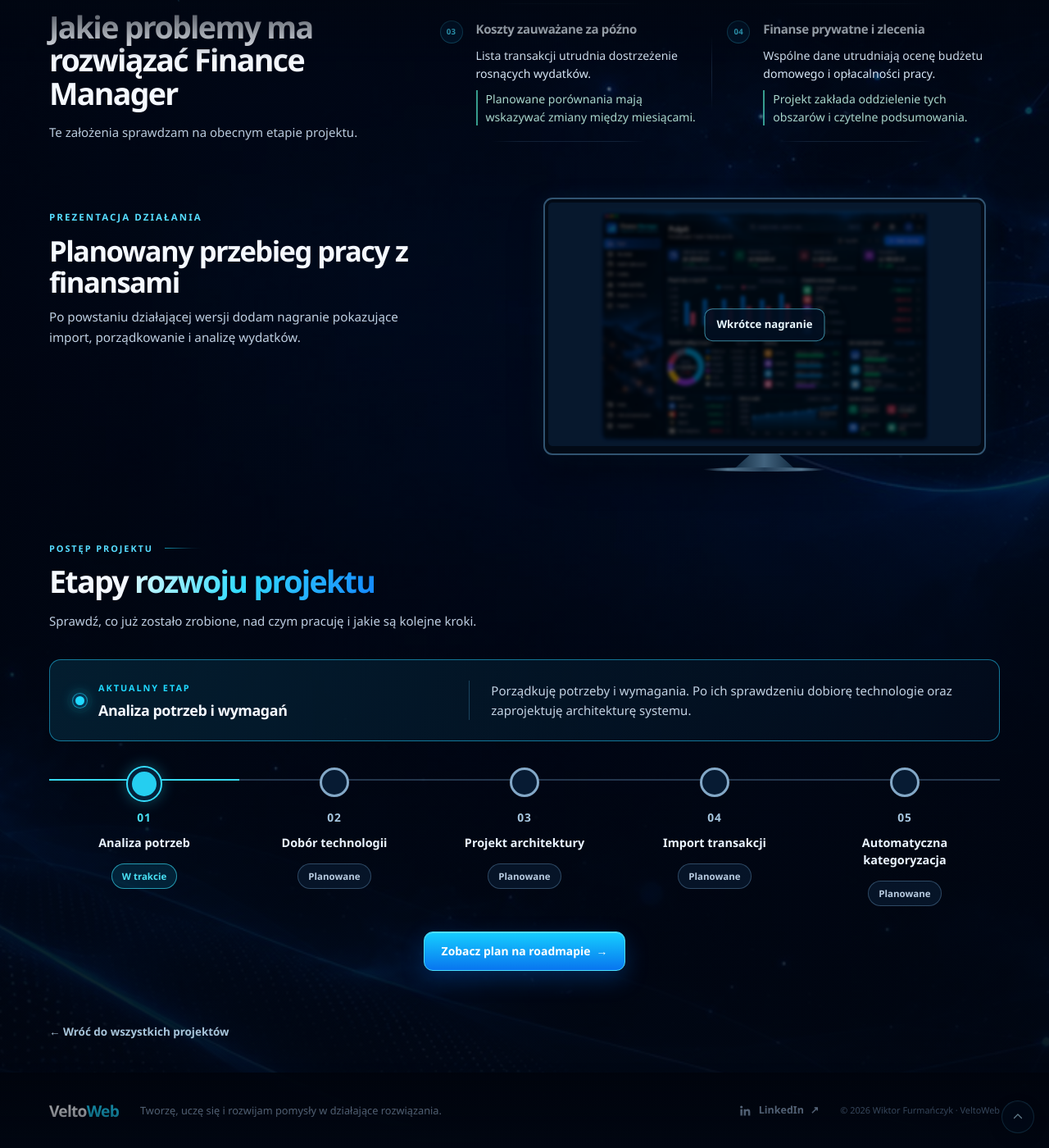
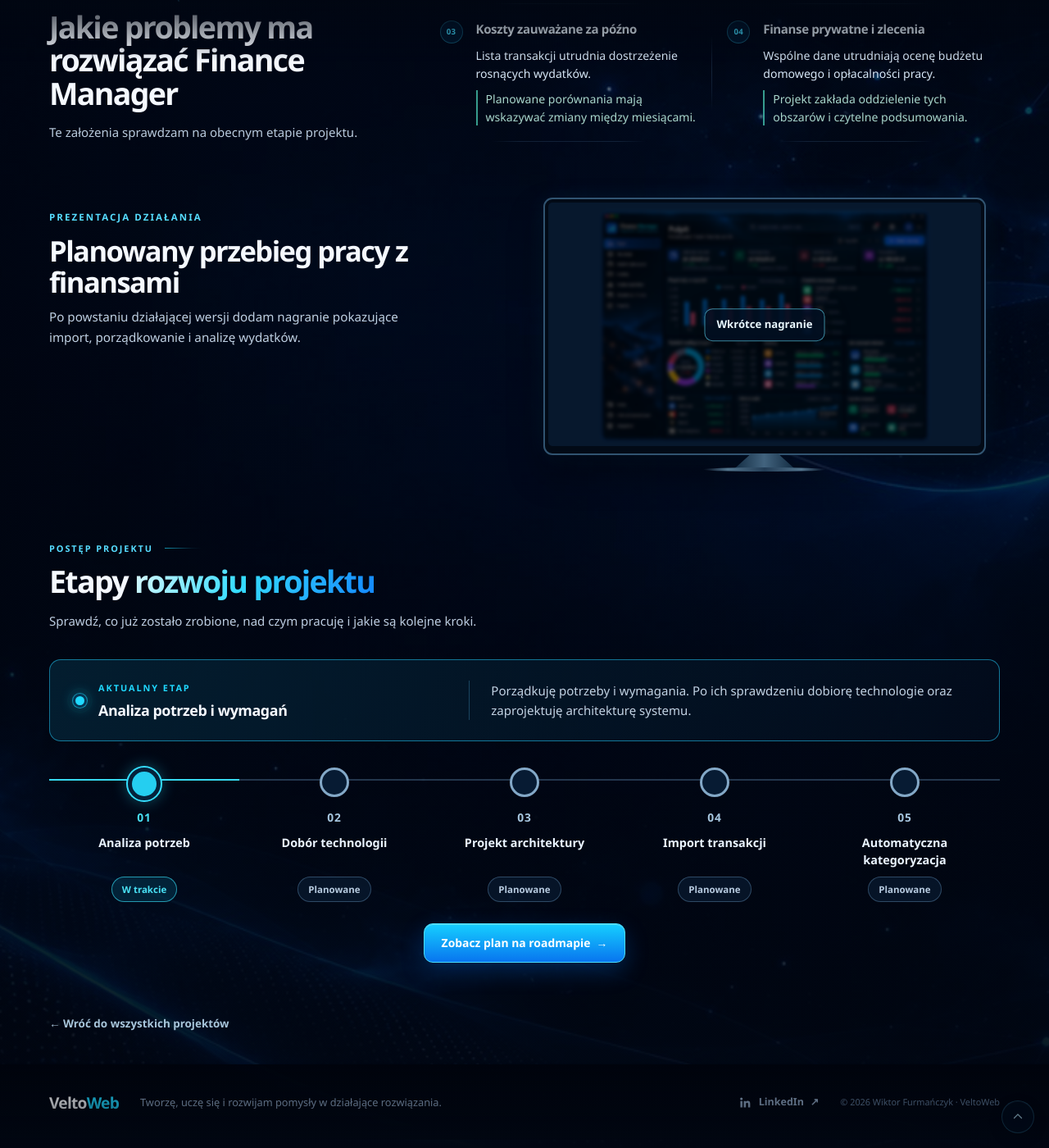
Before and after one commit to wiktor-furmanczyk/wiktor-furmanczyk.github.io, a Jekyll site: the page built from projects/finance-manager/index.md, in a window 1280 px wide and 1400 px high, scrolled down 821 px. Shown: the whole window at 82% size. Built offline with Jekyll 4.4.1, drawn with Linux system fonts in a browser that asks for light colours.

Commit message:
Align milestone status labels across project pages

```diff
--- a/assets/css/style.scss
+++ b/assets/css/style.scss
@@ -755,7 +755,7 @@ body.header-hidden .site-header:not(:focus-within) { transform: translate3d(0, -
 .project-progress .project-status-indicator { width: 17px; height: 17px; flex-basis: 17px; background: var(--cyan); border: 3px solid #063452; box-shadow: 0 0 0 1px rgba(32,217,255,.55), 0 0 16px rgba(32,217,255,.42); }
 .project-progress .project-status-bar > p { max-width: none; padding-left: 26px; border-left: 1px solid rgba(73,172,219,.32); color: #c2d2e3; font-size: .94rem; line-height: 1.6; }
 .milestone-list { display: grid; grid-template-columns: repeat(5, minmax(0, 1fr)); gap: 0; margin: 46px 0 26px; padding: 0; list-style: none; }
-.milestone-list li { position: relative; display: flex; min-width: 0; min-height: 160px; flex-direction: column; align-items: center; gap: 9px; padding: 34px 14px 0; border-top: 2px solid rgba(102,146,185,.35); text-align: center; }
+.milestone-list li { position: relative; display: flex; min-width: 0; min-height: 150px; flex-direction: column; align-items: center; gap: 9px; padding: 34px 14px 0; border-top: 2px solid rgba(102,146,185,.35); text-align: center; }
 .milestone-list li::before { position: absolute; top: -16px; left: 50%; width: 30px; height: 30px; content: ''; background: #071b33; border: 3px solid #83a8c7; border-radius: 50%; transform: translateX(-50%); }
 .milestone-list li::after { position: absolute; top: -15px; left: 50%; width: 30px; height: 30px; display: grid; place-items: center; color: #032934; font-size: 1rem; font-weight: 900; transform: translateX(-50%); }
 .milestone-list .milestone--done { border-top-color: #2bd6af; }
@@ -765,7 +765,7 @@ body.header-hidden .site-header:not(:focus-within) { transform: translate3d(0, -
 .milestone-list .milestone--current::before { background: #25cef0; border: 5px solid #05223b; box-shadow: 0 0 0 2px #35dfff, 0 0 20px rgba(37,206,240,.45); }
 .milestone-number { color: #a6c6df; font-size: .86rem; font-weight: 800; letter-spacing: .06em; }
 .milestone-list strong { max-width: 220px; color: #eaf4ff; font-size: .9rem; line-height: 1.45; }
-.milestone-list small { display: inline-flex; min-height: 31px; align-items: center; justify-content: center; margin-top: 5px; padding: 4px 12px; color: #b7cbe0; background: rgba(11,31,55,.58); border: 1px solid rgba(106,153,192,.4); border-radius: 999px; font-size: .72rem; font-weight: 700; }
+.milestone-list small { display: inline-flex; min-height: 31px; align-items: center; justify-content: center; margin-top: auto; padding: 4px 12px; color: #b7cbe0; background: rgba(11,31,55,.58); border: 1px solid rgba(106,153,192,.4); border-radius: 999px; font-size: .72rem; font-weight: 700; }
 .milestone--done .milestone-number, .milestone--done small { color: #40e2ba; }
 .milestone--done small { background: rgba(8,67,58,.3); border-color: rgba(43,214,175,.55); }
 .milestone--current .milestone-number, .milestone--current small { color: #49e0f4; }
```
